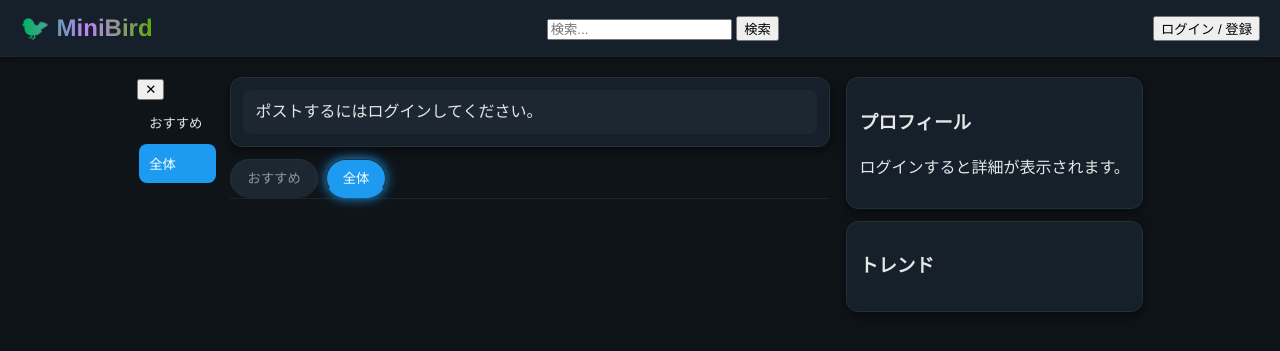
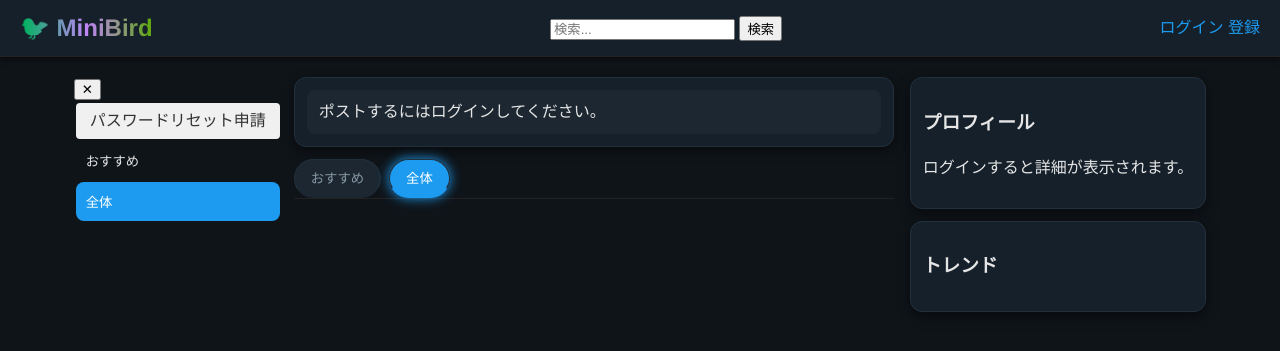
Before and after one commit to teto2024/minibird, a PHP site: page / in a window 1280 px wide. Shown: the top 351 px of the page. Run offline with PHP 8.4, Linux system fonts and the light colour scheme; data comes from the database, SQL or seed files in the repository; data that the repository does not hold is empty.

Commit message:
Add files via upload

```diff
--- a/index.php
+++ b/index.php
@@ -124,7 +124,8 @@ document.querySelectorAll('.buff-icon').forEach(function(el){
 
       <button id="logoutBtn">ログアウト</button>
     <?php else: ?>
-      <button id="showAuth">ログイン / 登録</button>
+      <a href="/login.php">ログイン</a>
+      <a href="/register.php">登録</a>
     <?php endif; ?>
   </div>
 </header>
@@ -133,6 +134,7 @@ document.querySelectorAll('.buff-icon').forEach(function(el){
   <aside class="left">
   <button class="close-menu" aria-label="メニューを閉じる">✕</button>
     <nav>
+    <a href="password_reset_request.php" class="tabBtn block">パスワードリセット申請</a>
   <button class="tabBtn" data-tab="recommended">おすすめ</button>
   <button class="tabBtn" data-tab="global" aria-selected="true">全体</button>
   <?php if ($me): ?>
--- a/notifications.php
+++ b/notifications.php
@@ -69,7 +69,7 @@ async function loadAllNotifications() {
         }
 
         list.innerHTML = data.map(n => {
-            const postLink = n.post && n.post.id ? `/replies_enhanced.php?pid=${n.post.id}` : '#';
+            const postLink = n.post && n.post.id ? `/replies_enhanced.php?post_id=${n.post.id}` : '#';
             const clickAction = n.post && n.post.id ? `onclick="location.href='${postLink}'" style="cursor: pointer;"` : '';
             return `
             <li class="${n.highlight ? 'highlight' : ''}" ${clickAction}>
--- a/search.php
+++ b/search.php
@@ -69,7 +69,7 @@ function linkify_handles($content) {
         <ul>
         <?php foreach($posts as $p): ?>
         <li>
-          <a href="/replies_enhanced.php?pid=<?=$p['id']?>" style="text-decoration: none; color: inherit;">
+          <a href="/replies_enhanced.php?post_id=<?=$p['id']?>" style="text-decoration: none; color: inherit;">
             <?=linkify_handles($p['content_md'])?>
           </a>
         </li>
```
Also changed, not shown: login.php (line endings or trailing spaces).
